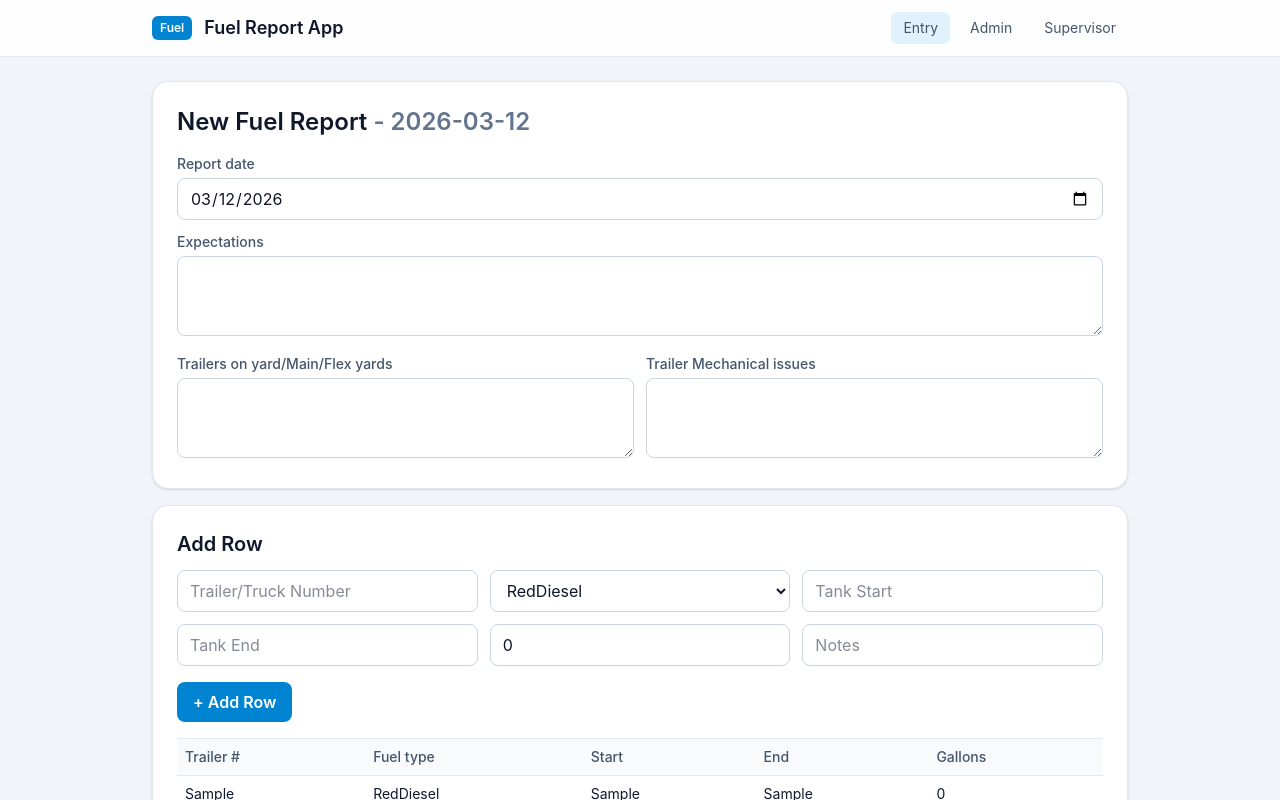
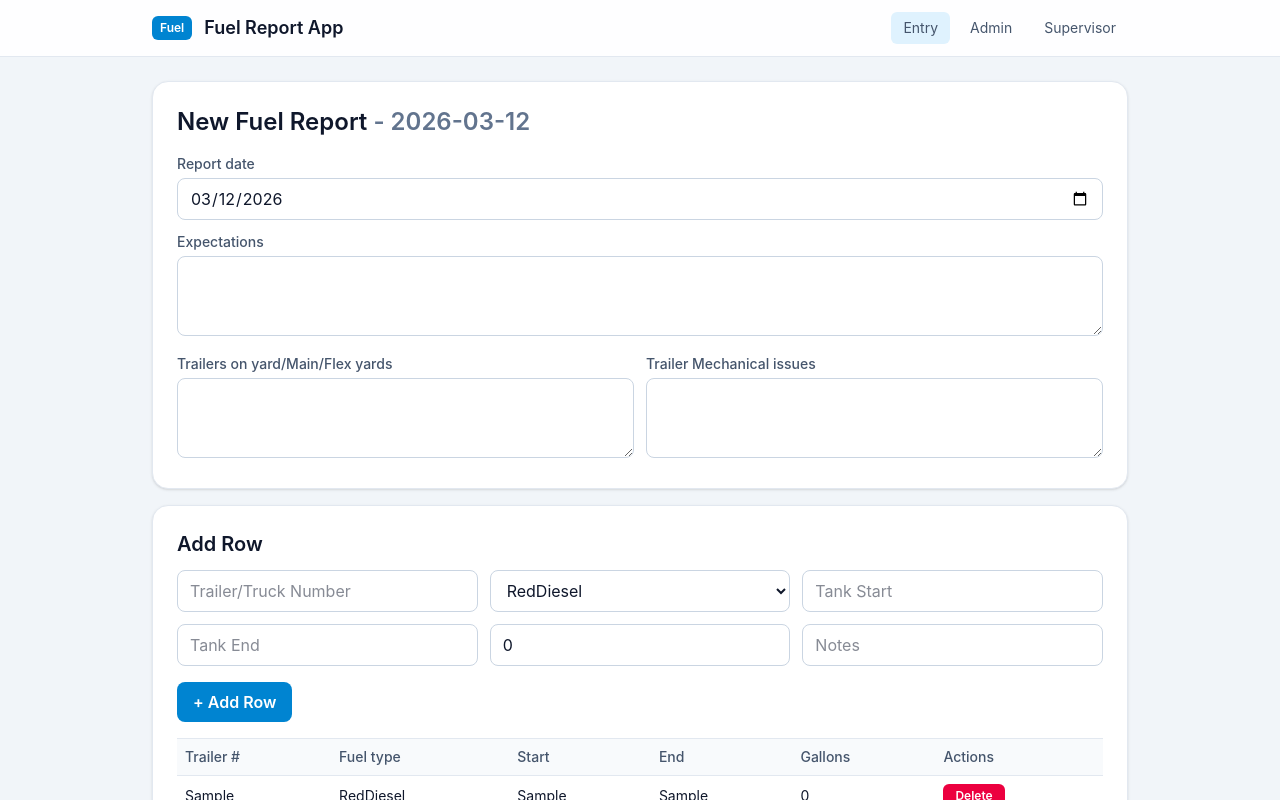
Before and after one commit to pmongkho/fuel-app-simmons, an Angular app in the folder angular-client/: page /reports/new in a window 1280 px wide. Both pictures are taken after typing "Sample", "Sample", "Sample", "Sample" into the empty fields and a click on the button "+ Add Row". Shown: the top 800 px of the page. Built offline with nearby package versions, Linux system fonts and the light colour scheme.

Commit message:
Add delete action for report entries table

```diff
--- a/angular-client/src/app/pages/reports-new/reports-new.component.html
+++ b/angular-client/src/app/pages/reports-new/reports-new.component.html
@@ -40,11 +40,11 @@
     <div class="mt-4 overflow-x-auto">
       <table class="min-w-full text-left text-sm">
         <thead class="border-y border-slate-200 bg-slate-50 text-slate-600">
-          <tr><th class="px-2 py-2 font-medium">Trailer #</th><th class="px-2 py-2 font-medium">Fuel type</th><th class="px-2 py-2 font-medium">Start</th><th class="px-2 py-2 font-medium">End</th><th class="px-2 py-2 font-medium">Gallons</th></tr>
+          <tr><th class="px-2 py-2 font-medium">Trailer #</th><th class="px-2 py-2 font-medium">Fuel type</th><th class="px-2 py-2 font-medium">Start</th><th class="px-2 py-2 font-medium">End</th><th class="px-2 py-2 font-medium">Gallons</th><th class="px-2 py-2 font-medium">Actions</th></tr>
         </thead>
         <tbody>
-          <tr *ngFor="let e of entries()" class="border-b border-slate-100">
-            <td class="px-2 py-2">{{ e.trailerNumber }}</td><td class="px-2 py-2">{{ e.fuelType }}</td><td class="px-2 py-2">{{ e.startGaugeLevel }}</td><td class="px-2 py-2">{{ e.endGaugeLevel }}</td><td class="px-2 py-2">{{ e.gallonsPumped }}</td>
+          <tr *ngFor="let e of entries(); let i = index" class="border-b border-slate-100">
+            <td class="px-2 py-2">{{ e.trailerNumber }}</td><td class="px-2 py-2">{{ e.fuelType }}</td><td class="px-2 py-2">{{ e.startGaugeLevel }}</td><td class="px-2 py-2">{{ e.endGaugeLevel }}</td><td class="px-2 py-2">{{ e.gallonsPumped }}</td><td class="px-2 py-2"><button type="button" (click)="deleteEntry(i)" class="rounded-md bg-rose-600 px-3 py-1 text-xs font-semibold text-white hover:bg-rose-700">Delete</button></td>
           </tr>
         </tbody>
       </table>
--- a/angular-client/src/app/pages/reports-new/reports-new.component.ts
+++ b/angular-client/src/app/pages/reports-new/reports-new.component.ts
@@ -45,4 +45,8 @@ export class ReportsNewComponent {
     this.entries.set([...this.entries(), { ...this.entry }]);
     this.entry = { trailerNumber: '', fuelType: 'RedDiesel', startGaugeLevel: '', endGaugeLevel: '', gallonsPumped: 0, notes: '', verificationStatus: 'Pending' };
   }
+
+  deleteEntry(index: number) {
+    this.entries.update((entries) => entries.filter((_, entryIndex) => entryIndex !== index));
+  }
 }
```
